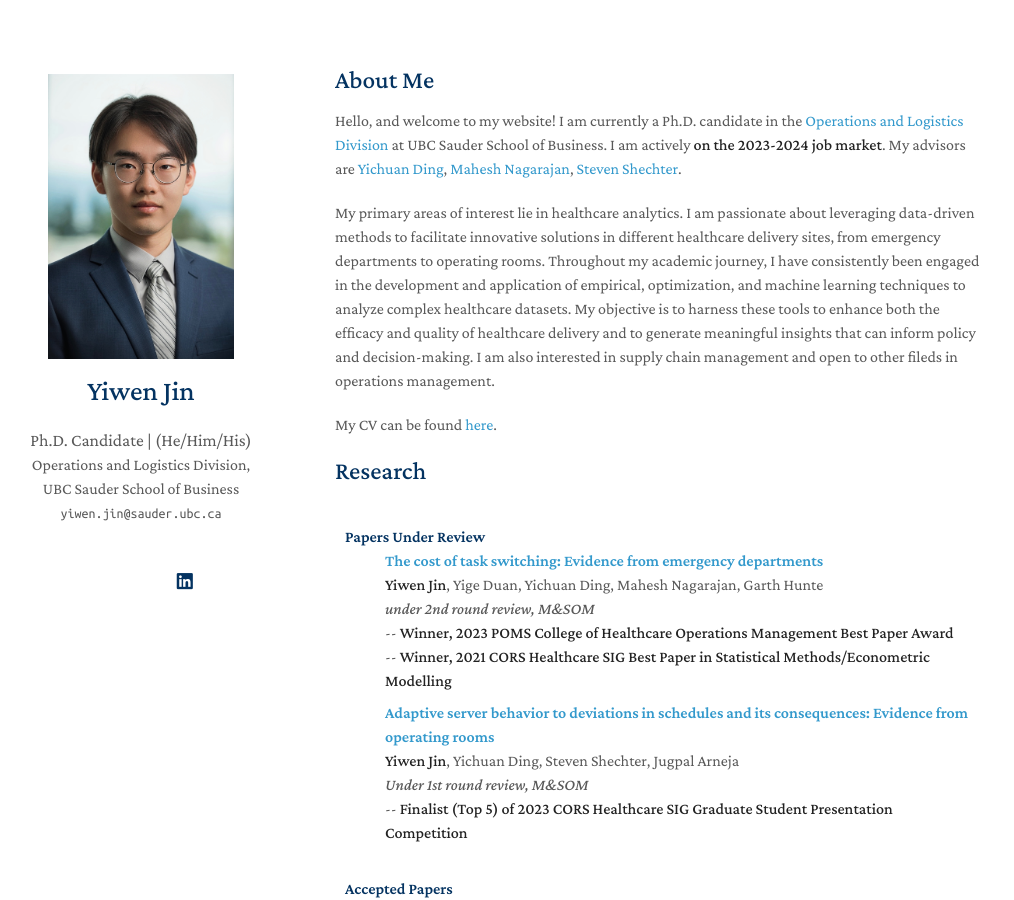
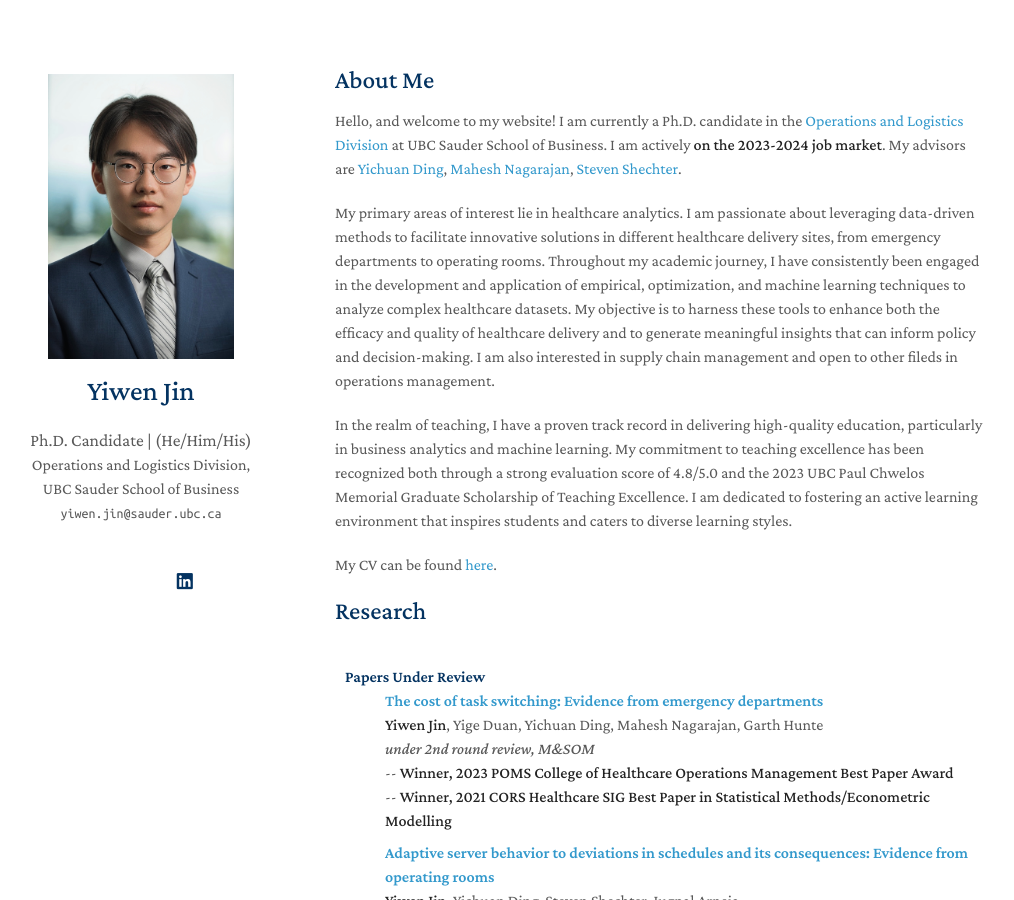
Before and after one commit to zeyang1225/zeyang1225.github.io, a Jekyll site: the page built from index.md, in a window 1280 px wide and 900 px high. Shown: the whole window, without its empty margins (135-1149 px from the left). Built offline with Jekyll 4.4.1, drawn with Linux system fonts in a browser that asks for light colours; nearby versions of some CDN libraries; a style sheet for code colours, icons or effects is not loaded; our own code applies the rules of GitHub Pages for plain Markdown files.

Commit message:
Update index.md

```diff
--- a/index.md
+++ b/index.md
@@ -8,6 +8,8 @@ Hello, and welcome to my website! I am currently a Ph.D. candidate in the [Opera
 
 My primary areas of interest lie in healthcare analytics. I am passionate about leveraging data-driven methods to facilitate innovative solutions in different healthcare delivery sites, from emergency departments to operating rooms. Throughout my academic journey, I have consistently been engaged in the development and application of empirical, optimization, and machine learning techniques to analyze complex healthcare datasets. My objective is to harness these tools to enhance both the efficacy and quality of healthcare delivery and to generate meaningful insights that can inform policy and decision-making. I am also interested in supply chain management and open to other fileds in operations management.
 
+In the realm of teaching, I have a proven track record in delivering high-quality education, particularly in business analytics and machine learning. My commitment to teaching excellence has been recognized both through a strong evaluation score of 4.8/5.0 and the 2023 UBC Paul Chwelos Memorial Graduate Scholarship of Teaching Excellence. I am dedicated to fostering an active learning environment that inspires students and caters to diverse learning styles.
+
 My CV can be found [here](assets/files/yiwen_cv.pdf).
 
 {% include_relative _includes/papers.md %}
```
